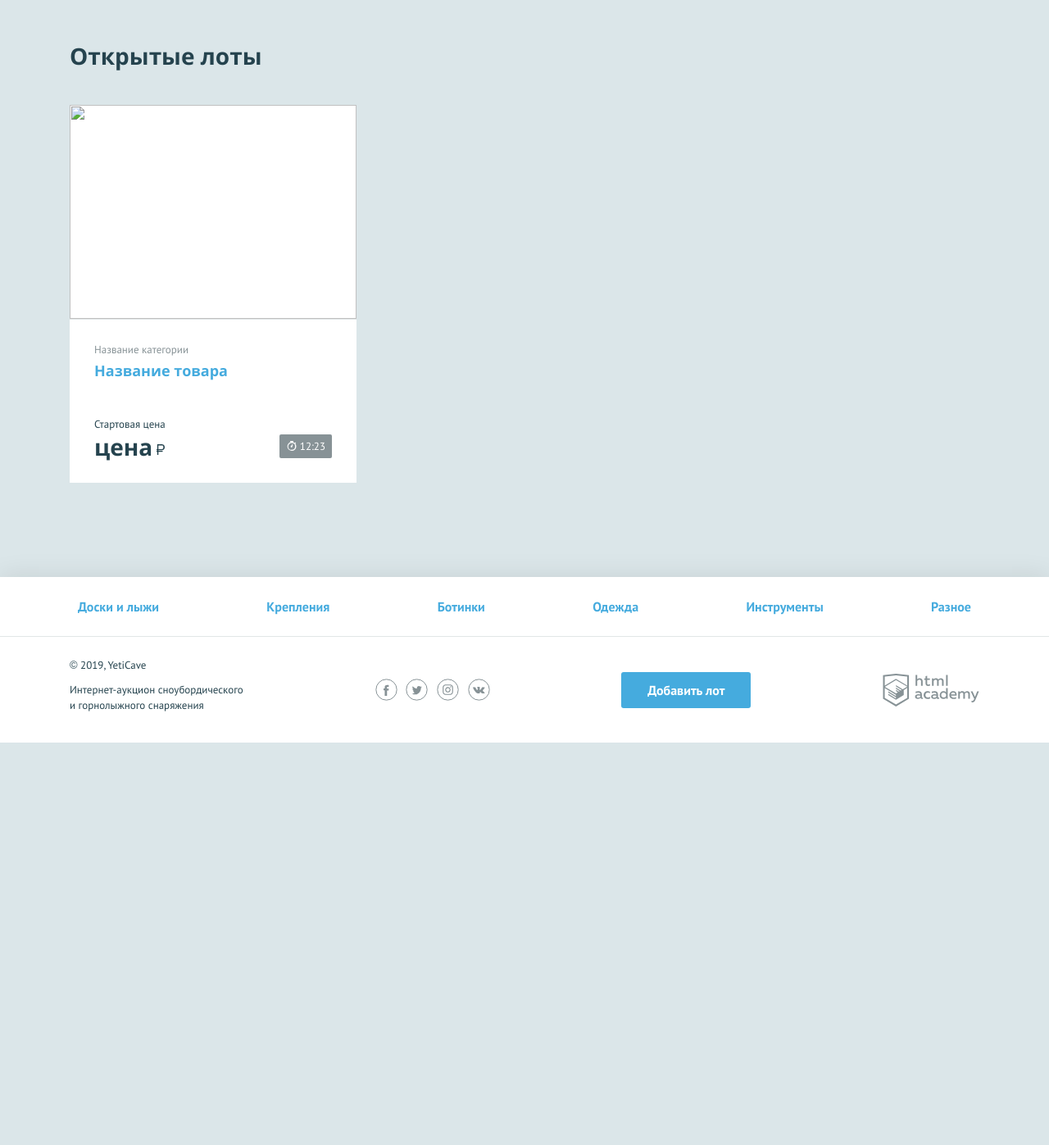
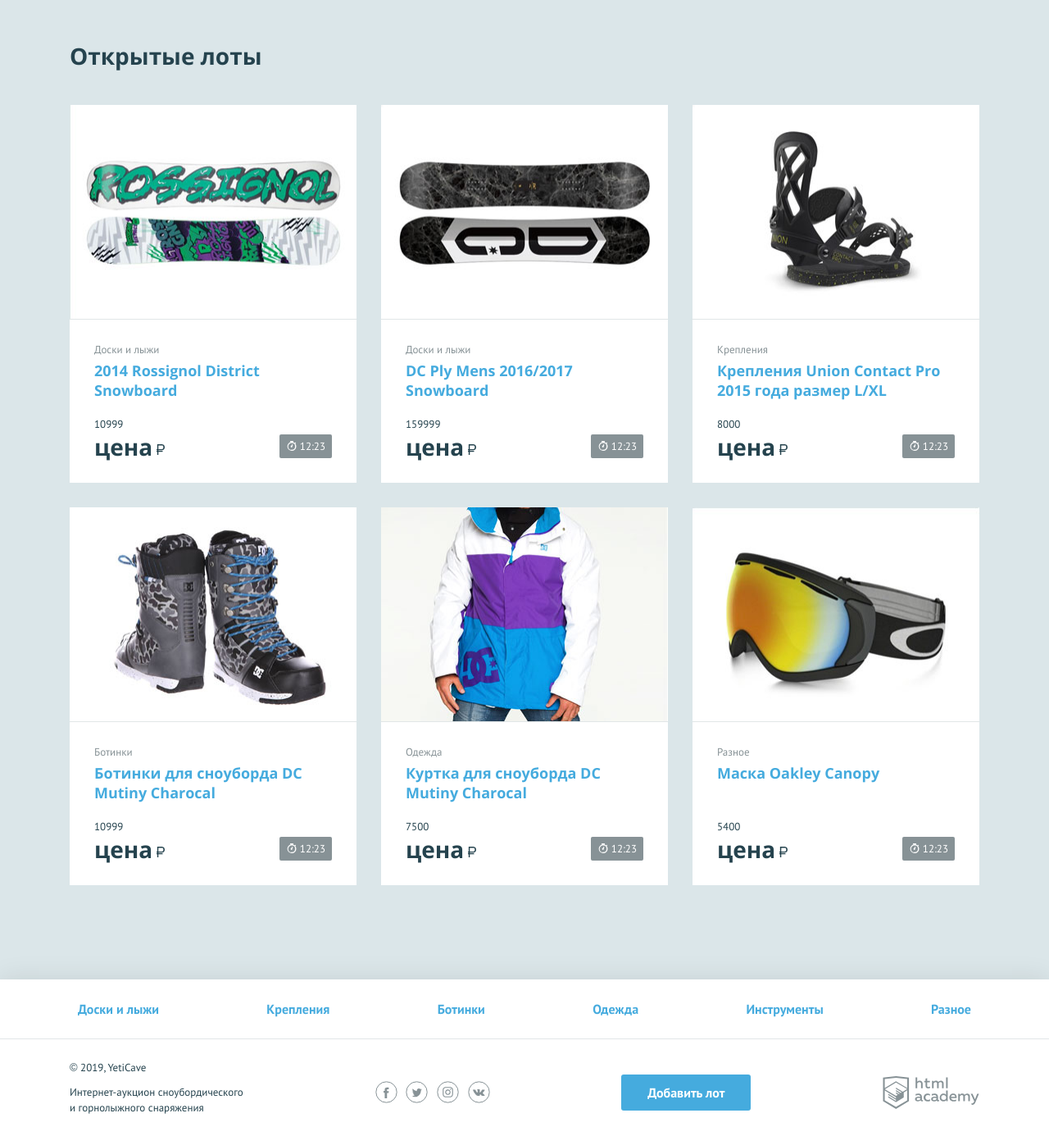
Before and after one commit to N713/572381-yeticave, a PHP site: page / in a window 1280 px wide. Shown: the part 508-1905 px from the top of the page at 82% size. Before the commit the page ends 1414 px from the top, so only its background shows below. Run offline with PHP 8.4, Linux system fonts and the light colour scheme.

Commit message:
Сделал список объявлений

```diff
--- a/index.php
+++ b/index.php
@@ -109,17 +109,18 @@ $lot_list = [$lot1, $lot2, $lot3, $lot4, $lot5, $lot6];
             <h2>Открытые лоты</h2>
         </div>
         <ul class="lots__list">
-            <!--заполните этот список из массива с товарами-->
+            <?php for($i = 0; $i < count($lot_list); $i++): ?>
+            <?php $current_lot = $lot_list[$i]; ?>
             <li class="lots__item lot">
                 <div class="lot__image">
-                    <img src="" width="350" height="260" alt="">
+                    <img src="<?=$current_lot['url']; ?>" width="350" height="260" alt="">
                 </div>
                 <div class="lot__info">
-                    <span class="lot__category">Название категории</span>
-                    <h3 class="lot__title"><a class="text-link" href="pages/lot.html">Название товара</a></h3>
+                    <span class="lot__category"><?=$current_lot['category']; ?></span>
+                    <h3 class="lot__title"><a class="text-link" href="pages/lot.html"><?=$current_lot['name']; ?></a></h3>
                     <div class="lot__state">
                         <div class="lot__rate">
-                            <span class="lot__amount">Стартовая цена</span>
+                            <span class="lot__amount"><?=$current_lot['price']; ?></span>
                             <span class="lot__cost">цена<b class="rub">р</b></span>
                         </div>
                         <div class="lot__timer timer">
@@ -128,6 +129,7 @@ $lot_list = [$lot1, $lot2, $lot3, $lot4, $lot5, $lot6];
                     </div>
                 </div>
             </li>
+            <?php endfor; ?>
         </ul>
     </section>
 </main>
```
